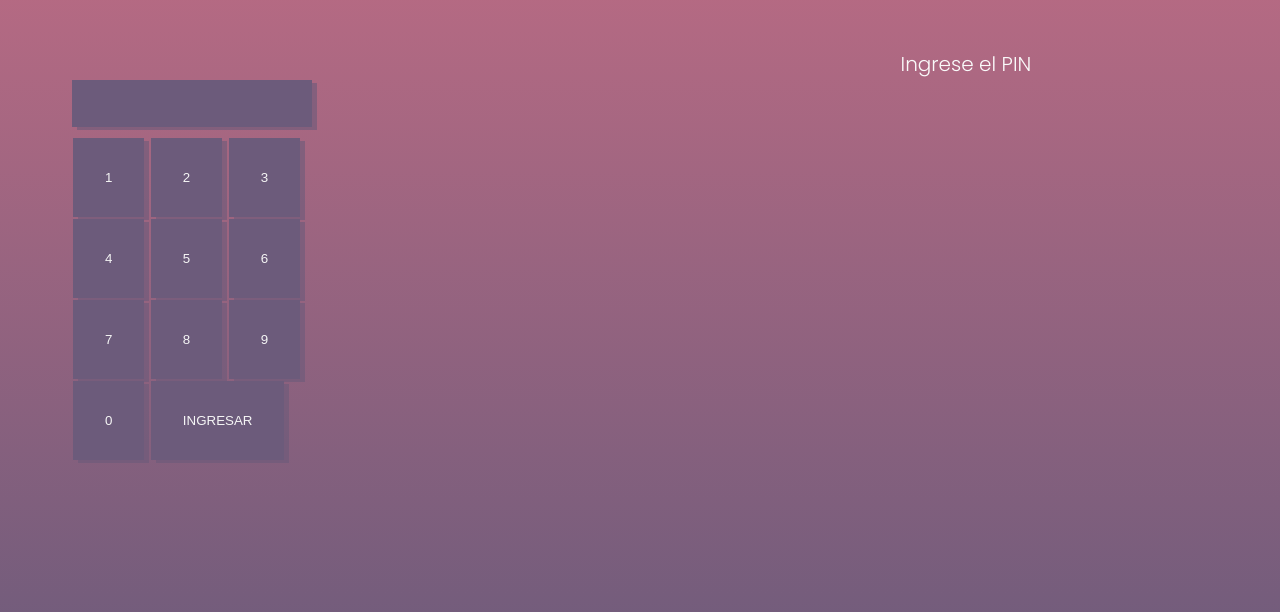
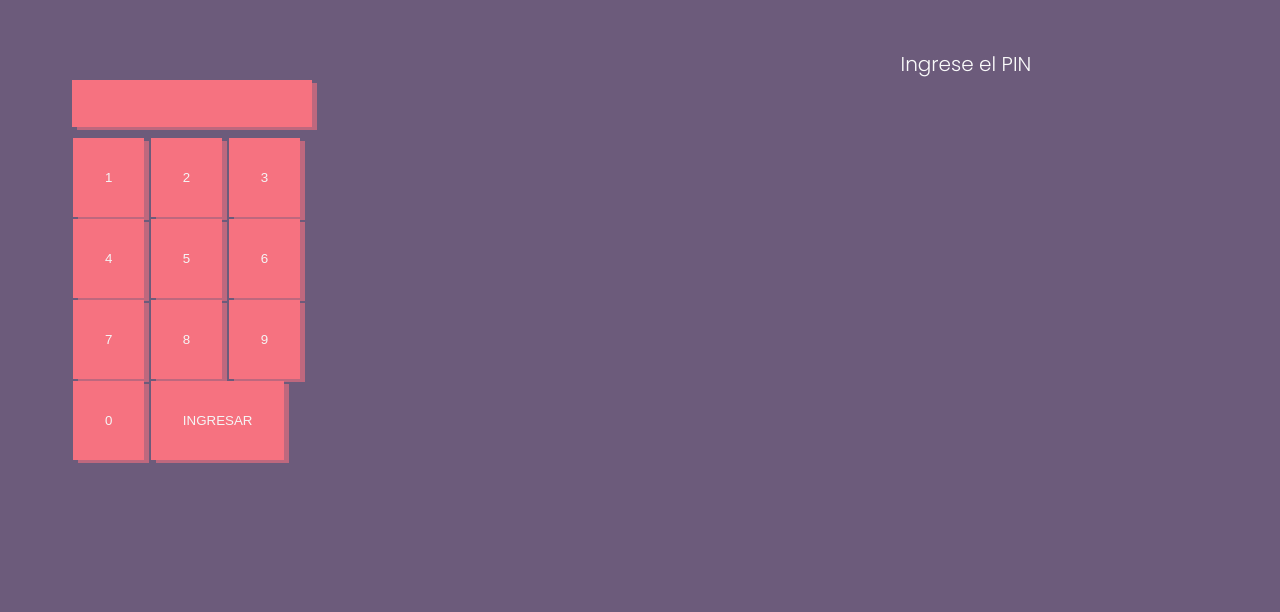
Before and after one commit to DracoInferis/cajaFuerte, a plain HTML site: page index.html in a window 1280 px wide. Shown: the part 112-724 px from the top of the page. Drawn offline with Linux system fonts and the light colour scheme.

Commit message:
okey
así le gusta a regina que se yo.

```diff
--- a/css/style.css
+++ b/css/style.css
@@ -7,7 +7,7 @@
 body{
     margin: 0px;
     font-family: Poppins, sans-serif;
-    background: linear-gradient(#C06C84, #6c5b7b);
+    background: #6c5b7b;
     user-select: none;
     overflow: hidden;
 }
@@ -52,7 +52,7 @@ h3 {
 }
 
 h3:hover {
-    color: #6C5B7B;
+    color: #f67280;
 }
 
 .left {
@@ -61,6 +61,7 @@ h3:hover {
 }
 
 .right {
+    background: linear-gradient(#C06C84, #6c5b7b);
     grid-area: right;
     padding: 5%;
     box-shadow: inset 1px 2px 3px black;
@@ -80,17 +81,17 @@ input, select {
     width: 30vh;
     border: 0;
     padding: 2vh;
-    background: #6C5B7B;
+    background: #f67280;
     color: white;
-    box-shadow: 5px 3px rgba(108, 91, 123, 0.6);
+    box-shadow: 5px 3px rgba(246, 114, 128, 0.6);
     transition-duration: 0.4s;
 }
 
 button {
     cursor: pointer;
-    background: #6C5B7B;
+    background: #F67280;
     color: #f5f5f5;
-    box-shadow: 5px 3px rgba(108, 91, 123, 0.6);
+    box-shadow: 5px 3px rgba(246, 114, 128, 0.6);
     padding: 4vh;
     margin: 1px;
     border: 0;
@@ -112,7 +113,7 @@ table {
 }
 
 button:hover {
-    background: rgba(108, 91, 123, 0.84);
+    background: rgba(246, 114, 128, 0.85);
 }
 
 button:disabled {
@@ -120,7 +121,7 @@ button:disabled {
 }
 
 button:active {
-    box-shadow: inset 1px 2px 3px black;
+    box-shadow: 3px 2px 3px #f67280;
 }
 
 #mensaje {
```
